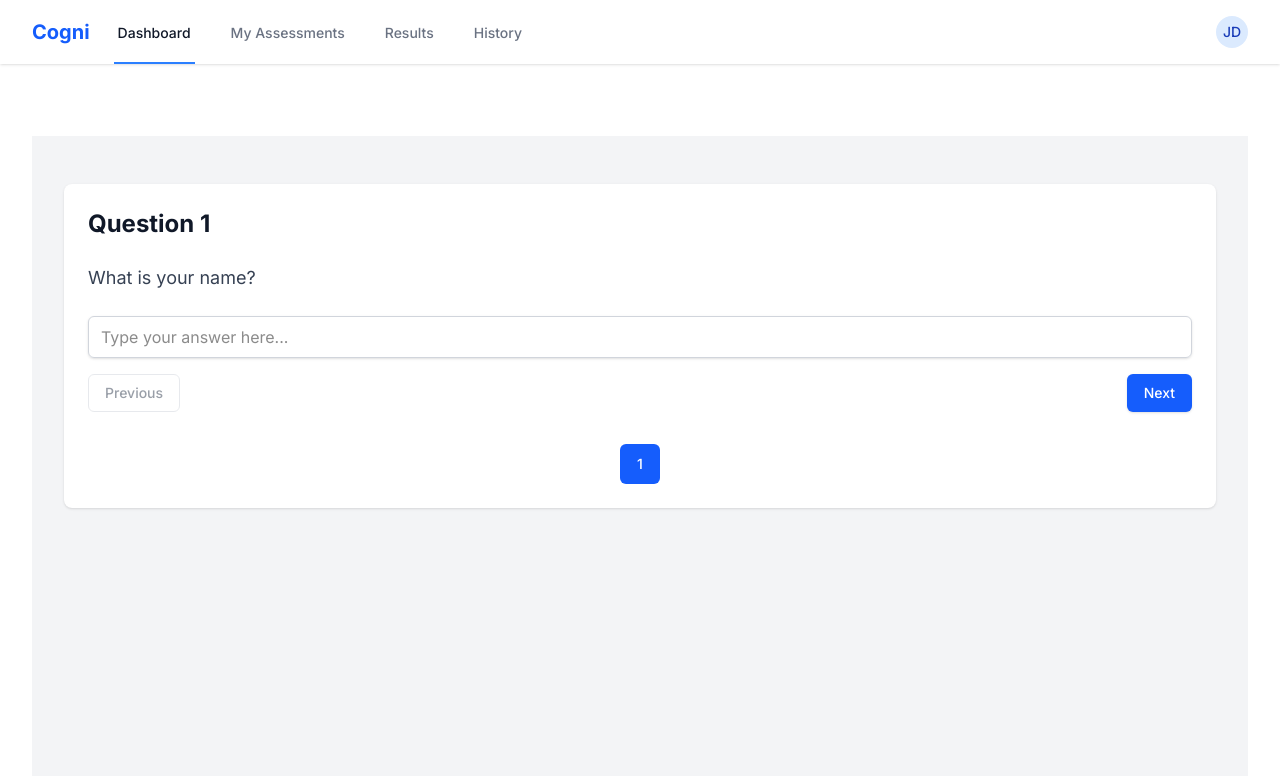
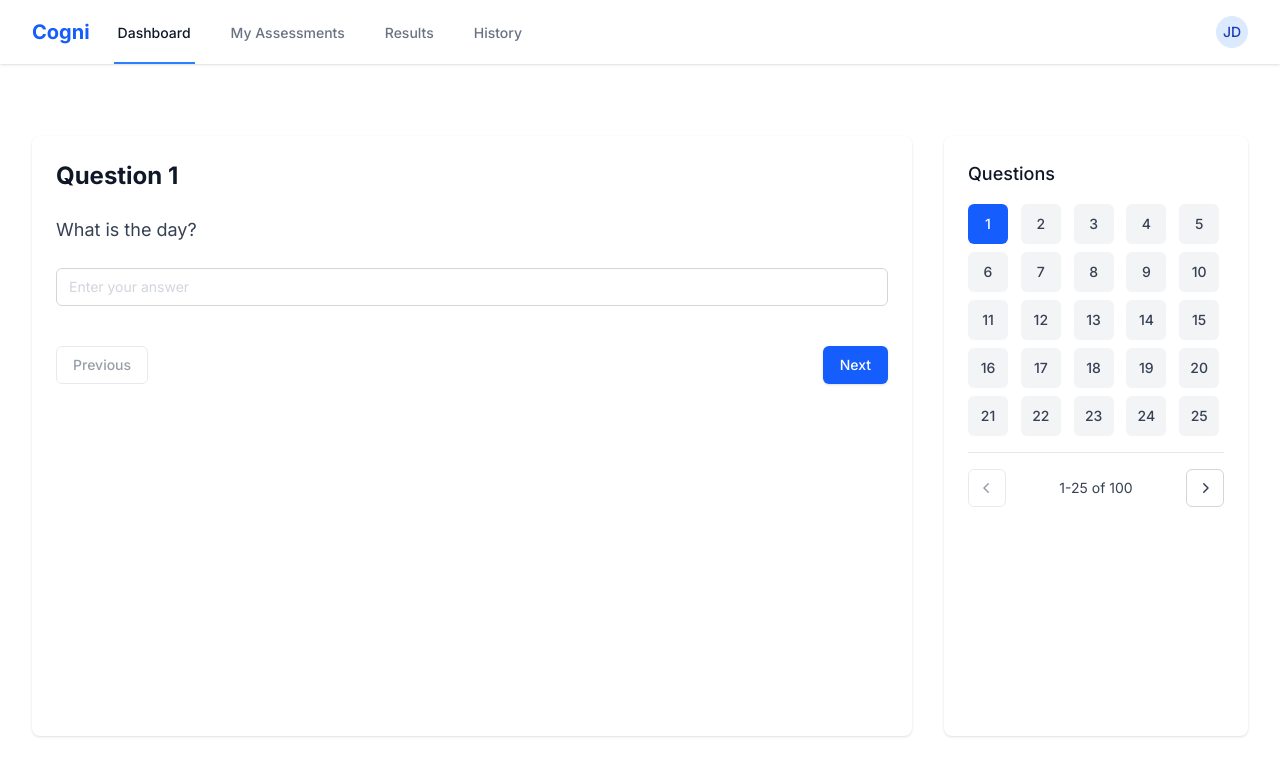
Before and after one commit to charmxyz/docflow-3, a Next.js app: page /patient-view/1/1 in a window 1280 px wide. Shown: the top 776 px of the page. Built offline with nearby package versions, Linux system fonts and the light colour scheme.

Commit message:
fix: restore original layout and styling while maintaining TypeScript fixes

```diff
--- a/src/app/patient-view/[testType]/[questionNumber]/page.tsx
+++ b/src/app/patient-view/[testType]/[questionNumber]/page.tsx
@@ -4,6 +4,7 @@ import { useState } from 'react';
 import Image from "next/image";
 import { useRouter } from 'next/navigation';
 import Link from 'next/link';
+import { ChevronLeftIcon, ChevronRightIcon } from '@heroicons/react/20/solid';
 
 interface Question {
   id: number;
@@ -16,44 +17,44 @@ interface Question {
 const questions: Question[] = [
   {
     id: 1,
-    text: "What is your name?",
+    text: "What is the day?",
     type: "text",
   },
   {
     id: 2,
-    text: "How old are you?",
+    text: "What is the date?",
     type: "text",
   },
   {
     id: 3,
-    text: "Where were you born?",
+    text: "What is the month?",
     type: "text",
   },
   {
     id: 4,
-    text: "What is your occupation?",
+    text: "What is the year?",
     type: "text",
   },
   {
     id: 5,
-    text: "Do you have any allergies?",
+    text: "What is the season?",
     type: "text",
   },
   {
     id: 6,
-    text: "What is this object?",
+    text: "Name this object",
     type: "image",
     image: "/book.jpg",
   },
   {
     id: 7,
-    text: "What is this object?",
+    text: "Name this object",
     type: "image",
     image: "/spoon.jpg",
   },
   {
     id: 8,
-    text: "What is this object?",
+    text: "Name this object",
     type: "image",
     image: "/camel.jpg",
   },
@@ -73,20 +74,15 @@ export default function Page({ params }: Props) {
   const currentQuestionData = questions[questionNumber - 1];
   const [currentPage, setCurrentPage] = useState(1);
   const questionsPerPage = 25;
+  const totalPages = Math.ceil(100 / questionsPerPage);
 
-  // Calculate pagination
-  const totalPages = Math.ceil(questions.length / questionsPerPage);
-  const indexOfLastQuestion = currentPage * questionsPerPage;
-  const indexOfFirstQuestion = indexOfLastQuestion - questionsPerPage;
-  const currentQuestions = questions.slice(indexOfFirstQuestion, indexOfLastQuestion);
-
-  // Change page
-  const paginate = (pageNumber: number) => setCurrentPage(pageNumber);
+  const startQuestion = (currentPage - 1) * questionsPerPage + 1;
+  const endQuestion = Math.min(currentPage * questionsPerPage, 100);
 
   return (
-    <div className="min-h-screen bg-gray-100">
-      <div className="max-w-7xl mx-auto py-6 sm:px-6 lg:px-8">
-        <div className="px-4 py-6 sm:px-0">
+    <div className="flex h-[calc(100vh-200px)]">
+      {/* Left side - Question (75%) */}
+      <div className="w-3/4 pr-8">
         <div className="bg-white shadow rounded-lg p-6 h-full">
           <div className="space-y-6">
             <h2 className="text-2xl font-bold text-gray-900">Question {questionNumber}</h2>
@@ -106,12 +102,10 @@ export default function Page({ params }: Props) {
             <div className="mt-4">
               <input
                 type="text"
-                  className="w-full px-3 py-2 border border-gray-300 rounded-md shadow-sm focus:outline-none focus:ring-blue-500 focus:border-blue-500"
-                  placeholder="Type your answer here..."
+                className="mt-1 block w-full px-3 py-2 border border-gray-300 rounded-md placeholder-gray-300 focus:outline-none focus:ring-blue-500 focus:border-blue-500 sm:text-sm text-black"
+                placeholder="Enter your answer"
               />
             </div>
-            </div>
-
             <div className="flex justify-between pt-4">
               <button
                 onClick={() => router.push(`/patient-view/${testType}/${questionNumber - 1}`)}
@@ -127,11 +121,16 @@ export default function Page({ params }: Props) {
                 Next
               </button>
             </div>
+          </div>
+        </div>
+      </div>
 
-            {/* Pagination */}
-            <div className="flex justify-center mt-8">
-              <nav className="flex items-center space-x-2">
-                {Array.from({ length: totalPages }, (_, i) => i + 1).map((number) => (
+      {/* Right side - Question Navigation (25%) */}
+      <div className="w-1/4">
+        <div className="bg-white shadow rounded-lg p-6 h-full">
+          <h3 className="text-lg font-medium text-gray-900 mb-4">Questions</h3>
+          <div className="grid grid-cols-5 gap-2 mb-4">
+            {Array.from({ length: endQuestion - startQuestion + 1 }, (_, i) => startQuestion + i).map((number) => (
               <Link
                 key={number}
                 href={`/patient-view/${testType}/${number}`}
@@ -144,8 +143,29 @@ export default function Page({ params }: Props) {
                 {number}
               </Link>
             ))}
-              </nav>
           </div>
+
+          {/* Pagination */}
+          <div className="flex items-center justify-between border-t border-gray-200 pt-4">
+            <button
+              onClick={() => setCurrentPage(currentPage - 1)}
+              disabled={currentPage === 1}
+              className="relative inline-flex items-center rounded-md border border-gray-300 bg-white px-2 py-2 text-sm font-medium text-gray-700 hover:bg-gray-50 disabled:opacity-50 disabled:cursor-not-allowed"
+            >
+              <span className="sr-only">Previous</span>
+              <ChevronLeftIcon className="h-5 w-5" aria-hidden="true" />
+            </button>
+            <span className="text-sm text-gray-700">
+              {startQuestion}-{endQuestion} of 100
+            </span>
+            <button
+              onClick={() => setCurrentPage(currentPage + 1)}
+              disabled={currentPage === totalPages}
+              className="relative inline-flex items-center rounded-md border border-gray-300 bg-white px-2 py-2 text-sm font-medium text-gray-700 hover:bg-gray-50 disabled:opacity-50 disabled:cursor-not-allowed"
+            >
+              <span className="sr-only">Next</span>
+              <ChevronRightIcon className="h-5 w-5" aria-hidden="true" />
+            </button>
           </div>
         </div>
       </div>
```
Lines whose indentation alone changed are shown as unchanged.
